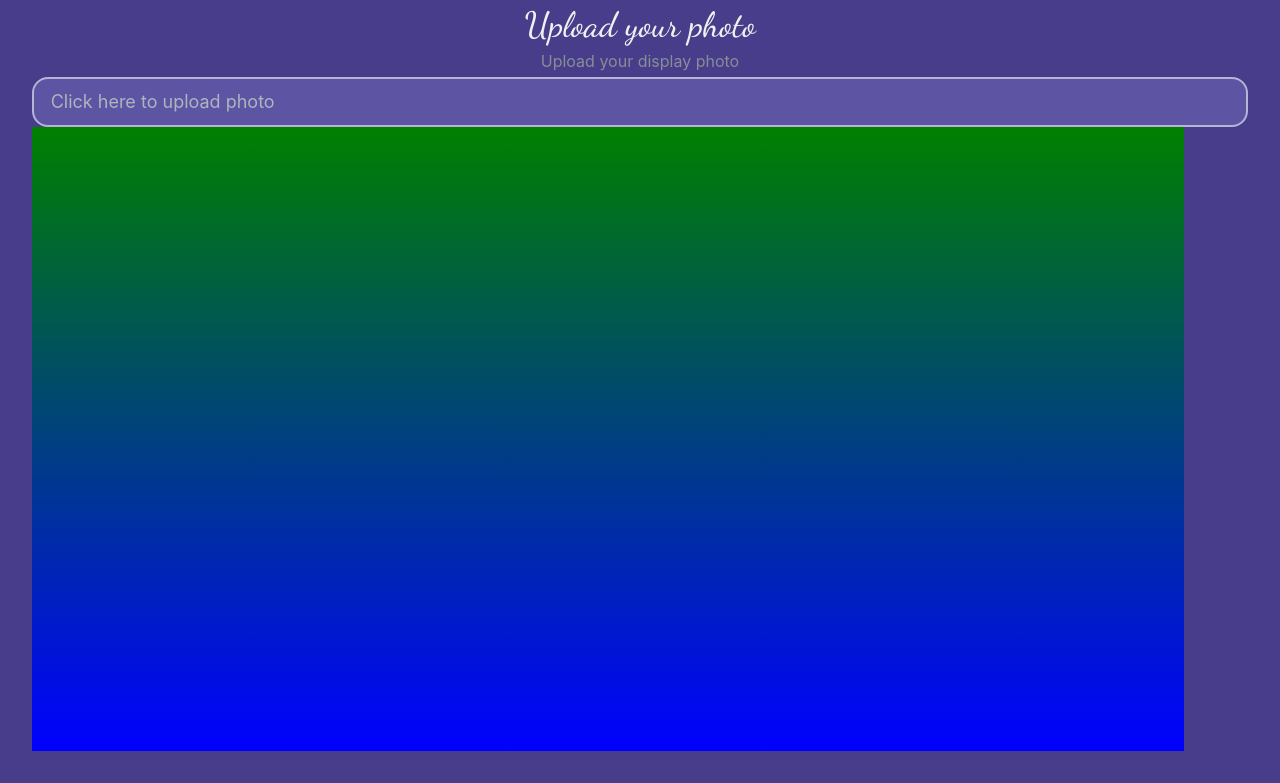
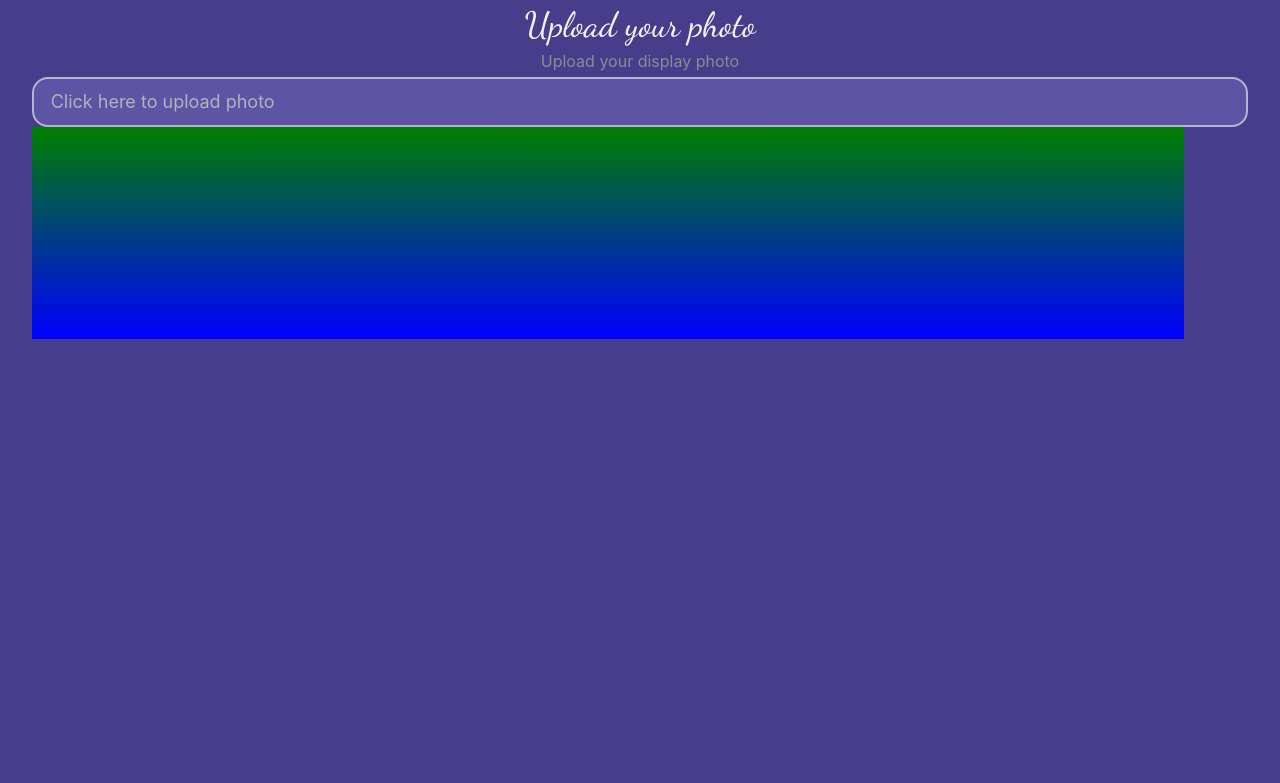
Before and after one commit to AnkiCodeAdventures/visual-bio, a React (Vite) app: page / in a window 1280 px wide. Shown: the part 856-1639 px from the top of the page. After the commit the page ends 1394 px from the top, so only its background shows below. Built offline with nearby package versions, Linux system fonts and the light colour scheme; a web font is replaced by a local one.

Commit message:
align user photo with user name

```diff
--- a/src/components/RenderBio/RenderBio.jsx
+++ b/src/components/RenderBio/RenderBio.jsx
@@ -8,7 +8,11 @@ function RenderBio({ text0, text1, text2, text3, text4, text5, photo }) {
   return (
     <div className={styles.bioContainer}>
       <div className={styles.namePhoto}>
-        <svg viewBox="0 0 600 200" xmlns="http://www.w3.org/2000/svg">
+        <svg
+          viewBox="0 0 600 200"
+          xmlns="http://www.w3.org/2000/svg"
+          className={styles.name}
+        >
           <path
             id="curve"
             d="M 50 160 Q 300 -20 550 160"
--- a/src/components/RenderBio/renderBio.module.css
+++ b/src/components/RenderBio/renderBio.module.css
@@ -15,16 +15,23 @@
   font-style: normal;
   font-variation-settings: "wdth" 100;
   font-size: 60px;
+  position: relative;
+}
+.name {
+  width: 363px;
 }
 
 .photo {
-  width: 400px;
-  height: 400px;
+  width: 320px;
+  height: 320px;
   border-radius: 50%;
   overflow: hidden;
   display: flex;
   justify-content: center;
   align-items: center;
+  position: absolute;
+  top: 59px;
+  left: 21px;
 }
 
 .photo img {
```
